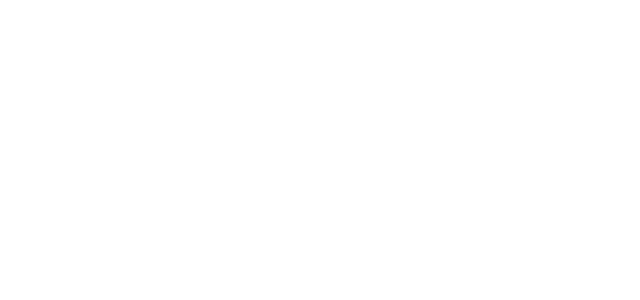
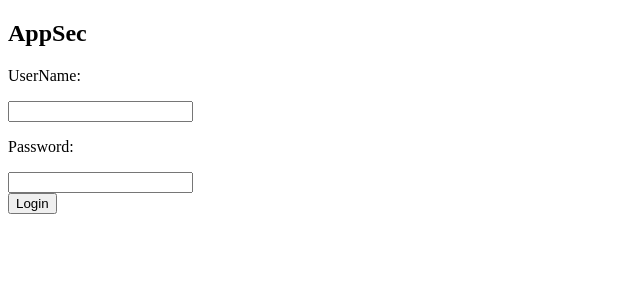
Before and after one commit to OwenDdev/AppSec-Proj, a React (Vite) app in the folder SecureApp/front-end/: page / in a window 1280 px wide. Shown: the top 300 px of the page, without its empty margins (0-640 px from the left). Built offline with nearby package versions, Linux system fonts and the light colour scheme.

Commit message:
Login-01
Basic login / frontend started using React

```diff
--- a/SecureApp/front-end/src/App.jsx
+++ b/SecureApp/front-end/src/App.jsx
@@ -1,8 +1,9 @@
+import Login from "./Login.jsx"
 
 function App() {
   return (
     <>
-
+      <Login/>
     </>
   )
 }
--- /dev/null
+++ b/SecureApp/front-end/src/Login.jsx
@@ -0,0 +1,31 @@
+function Login(){
+
+    function Login(e){
+        const UserName ="filler";
+
+        // hashed in caase message intercepted when sen to Api
+        const Pasword = "filler";
+
+        //code to send information to Api
+
+    }
+    return(
+    <>
+        <h2>AppSec</h2>
+
+        <form>
+            <p>UserName:</p>
+            <input type="text"></input>
+
+            <p>Password:</p>
+            <input type="password"></input>
+
+            <br/>
+
+            <button onClick={Login}>Login</button>
+        </form>
+    </>
+    );
+}
+
+export default Login
```
